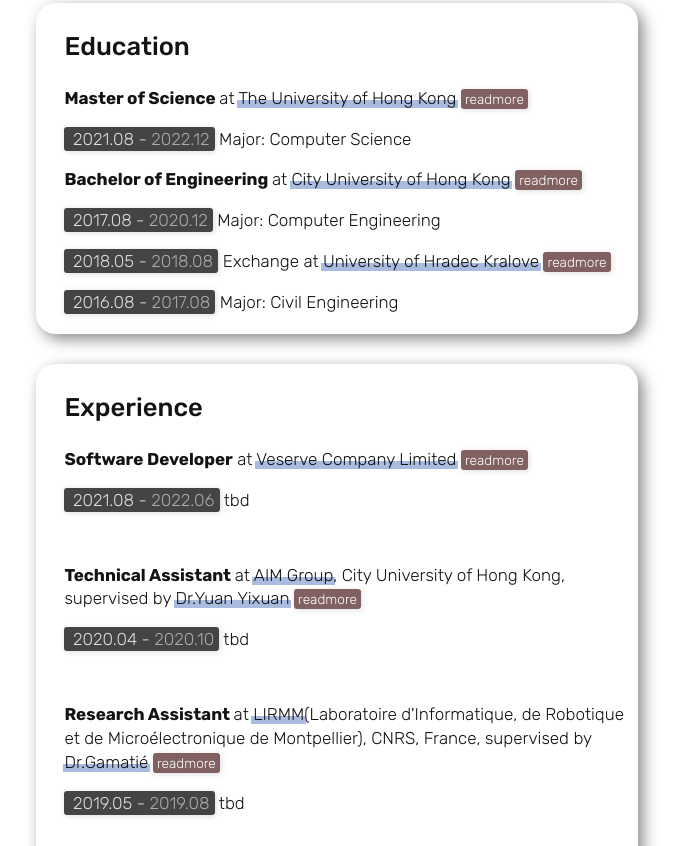
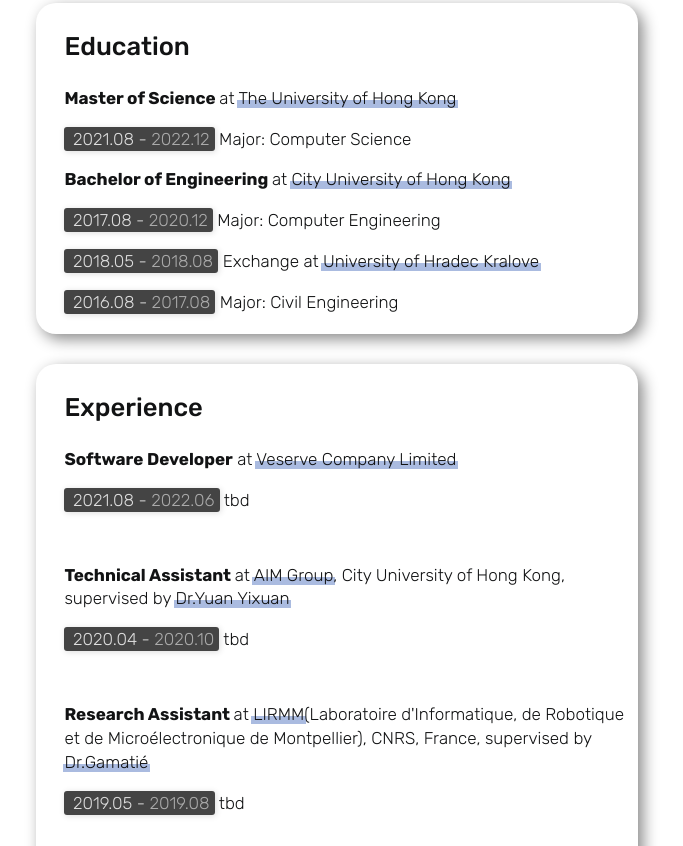
Before and after one commit to Matthewow/matthewow.github.io, a plain HTML site: page index.html in a window 1280 px wide. Shown: the part 374-1220 px from the top of the page, without its empty margins (100-783 px from the left). Drawn offline with Linux system fonts and the light colour scheme.

Commit message:
Update index.html

```diff
--- a/index.html
+++ b/index.html
@@ -80,13 +80,13 @@
         box-shadow: 1px 1px 6px #ddd;
       }
       .readmore {
-        background-color: rgb(128, 96, 96);
+        /* background-color: rgb(128, 96, 96); */
         border-radius: 3px;
         padding: 2px 0.3em;
         /* padding-right: 0.3em; */
         color: #fff;
-        box-shadow: 1px 1px 6px #ddd;
-        font-size: 0.8em;
+        /* box-shadow: 1px 1px 6px #ddd;
+        font-size: 0.8em; */
       }
       .date .duration {
         color: #aaa;
@@ -118,11 +118,11 @@
     <div  class="block" style="margin-top: 5%;">
 
        <h3 >Education</h3>
-      <p> <b>Master of Science </b> at <a href="https://www.hku.hk/">The University of Hong Kong</a> <span class="readmore">readmore</span> </p>
+      <p> <b>Master of Science </b> at <a href="https://www.hku.hk/">The University of Hong Kong</a> <span class="readmore"></span> </p>
       <p><span class="date">2021.08 - <span class="duration"> 2022.12</span></span>  Major: Computer Science </p>
-      <p> <b>Bachelor of Engineering </b> at <a href="https://www.cityu.edu.hk/">City University of Hong Kong</a> <span class="readmore">readmore</span></p>
+      <p> <b>Bachelor of Engineering </b> at <a href="https://www.cityu.edu.hk/">City University of Hong Kong</a> <span class="readmore"></span></p>
       <p><span class="date">2017.08 - <span class="duration"> 2020.12</span></span>  Major: Computer Engineering  </p>
-      <p> <span class="date">2018.05 -<span class="duration"> 2018.08</span></span> Exchange at <a href="https://www19.uhk.cz/en-GB/UHK">University of Hradec Kralove</a> <span class="readmore">readmore</span></p>
+      <p> <span class="date">2018.05 -<span class="duration"> 2018.08</span></span> Exchange at <a href="https://www19.uhk.cz/en-GB/UHK">University of Hradec Kralove</a> <span class="readmore"></span></p>
       <p><span class="date">2016.08 - <span class="duration"> 2017.08</span></span>  Major: Civil Engineering  </p>
 
     </div>
@@ -130,19 +130,19 @@
     <div   class="block" style="margin-top: 3%;">
 
        <h3>Experience</h3>
-      <p> <b>Software Developer</b> at <a href="https://veservecompany.com/">Veserve Company Limited</a> <span class="readmore">readmore</span> </p>
+      <p> <b>Software Developer</b> at <a href="https://veservecompany.com/">Veserve Company Limited</a> <span class="readmore"></span> </p>
       <p><span class="date">2021.08 - <span class="duration"> 2022.06</span></span>  tbd </p>
 
       <br>
 
       <p> <b>Technical Assistant </b> at <a href="http://www.ee.cityu.edu.hk/~yxyuan/">AIM Group</a>, City University of Hong Kong, supervised
-        by <a href="http://www.cityu.edu.hk/stfprofile/yixuyuan.htm">Dr.Yuan Yixuan</a> <span class="readmore">readmore</span> </p>
+        by <a href="http://www.cityu.edu.hk/stfprofile/yixuyuan.htm">Dr.Yuan Yixuan</a> <span class="readmore"></span> </p>
       <p><span class="date">2020.04 - <span class="duration"> 2020.10</span></span>  tbd  </p>
 
       <br>
 
       <p> <b>Research Assistant </b> at <a href="http://www.ee.cityu.edu.hk/~yxyuan/">LIRMM</a>(Laboratoire d'Informatique, de Robotique et de Microélectronique de Montpellier), CNRS, France,
-        supervised by <a href="http://www.lirmm.fr/~gamatie/"> Dr.Gamatié</a> <span class="readmore">readmore</span></p>
+        supervised by <a href="http://www.lirmm.fr/~gamatie/"> Dr.Gamatié</a> <span class="readmore"></span></p>
       <p><span class="date">2019.05 - <span class="duration"> 2019.08</span></span>  tbd  </p>
 
       <br>
@@ -180,8 +180,8 @@
     <div   class="block" style="margin-top: 3%;">
 
        <h3>Sports </h3>
-      <p> <b>- Distance Running </b> <span class="readmore">readmore</span></p>
-      <p> <b>- Table Tennis </b> <span class="readmore">readmore</span></p>
+      <p> <b>- Distance Running </b> <span class="readmore"></span></p>
+      <p> <b>- Table Tennis </b> <span class="readmore"></span></p>
 
     </div>
 
@@ -191,10 +191,10 @@
       <p> <b>Vice President</b> at <a href="https://www.cssahk.org/">Hong Kong Mainland Students Association</a> </p>
       <p><span class="date">2021.08 - <span class="duration"> 2022.12</span></span>  tbd </p>
 
-      <p> <b>President</b> at <a href="https://www.cssaug.org/">CSSAUG</a> at CityUHK <span class="readmore">readmore</span></p>
+      <p> <b>President</b> at <a href="https://www.cssaug.org/">CSSAUG</a> at CityUHK <span class="readmore"></span></p>
       <p><span class="date">2021.08 - <span class="duration"> 2022.12</span></span>  tbd </p>
 
-      <p> <b>Residence Tutor</b> at <a href="https://www7.cityu.edu.hk/sro/hall5/">CityU Hall 5 <span class="readmore">readmore</span></a> </p>
+      <p> <b>Residence Tutor</b> at <a href="https://www7.cityu.edu.hk/sro/hall5/">CityU Hall 5 <span class="readmore"></span></a> </p>
       <p><span class="date">2021.08 - <span class="duration"> 2022.12</span></span>  tbd </p>
 
     </div>
```
